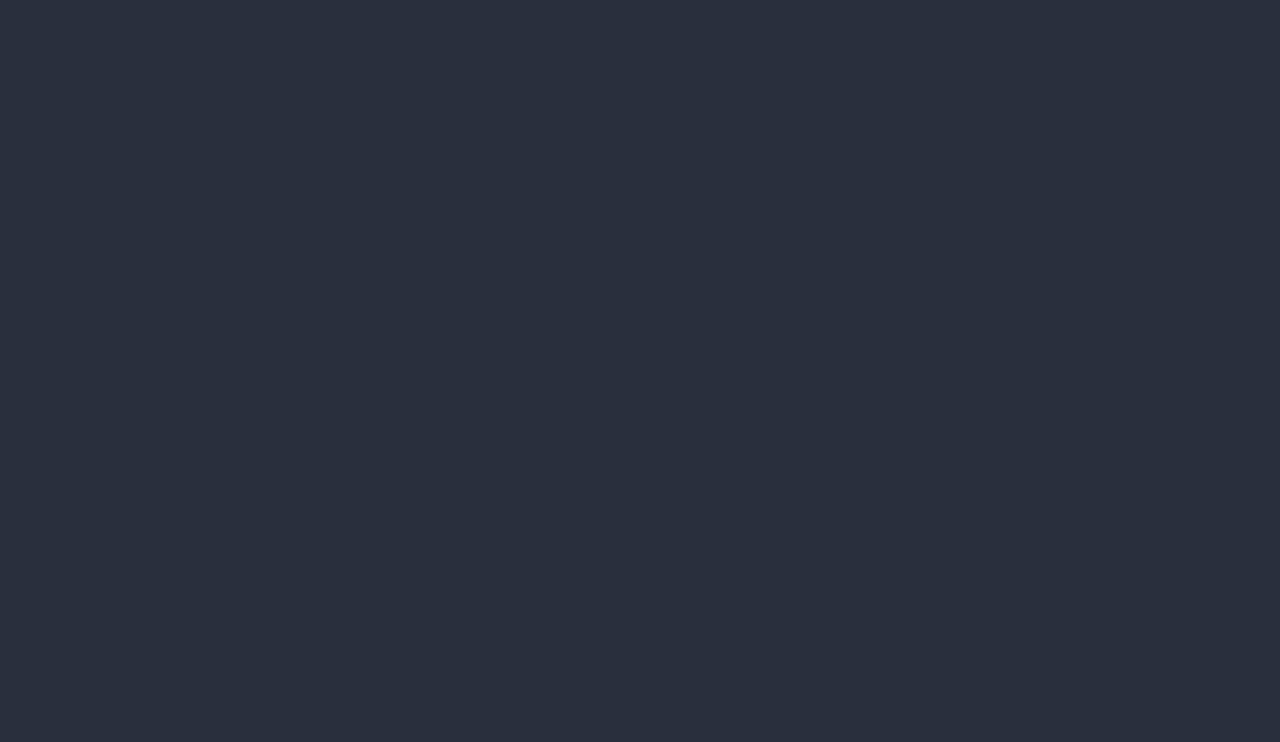
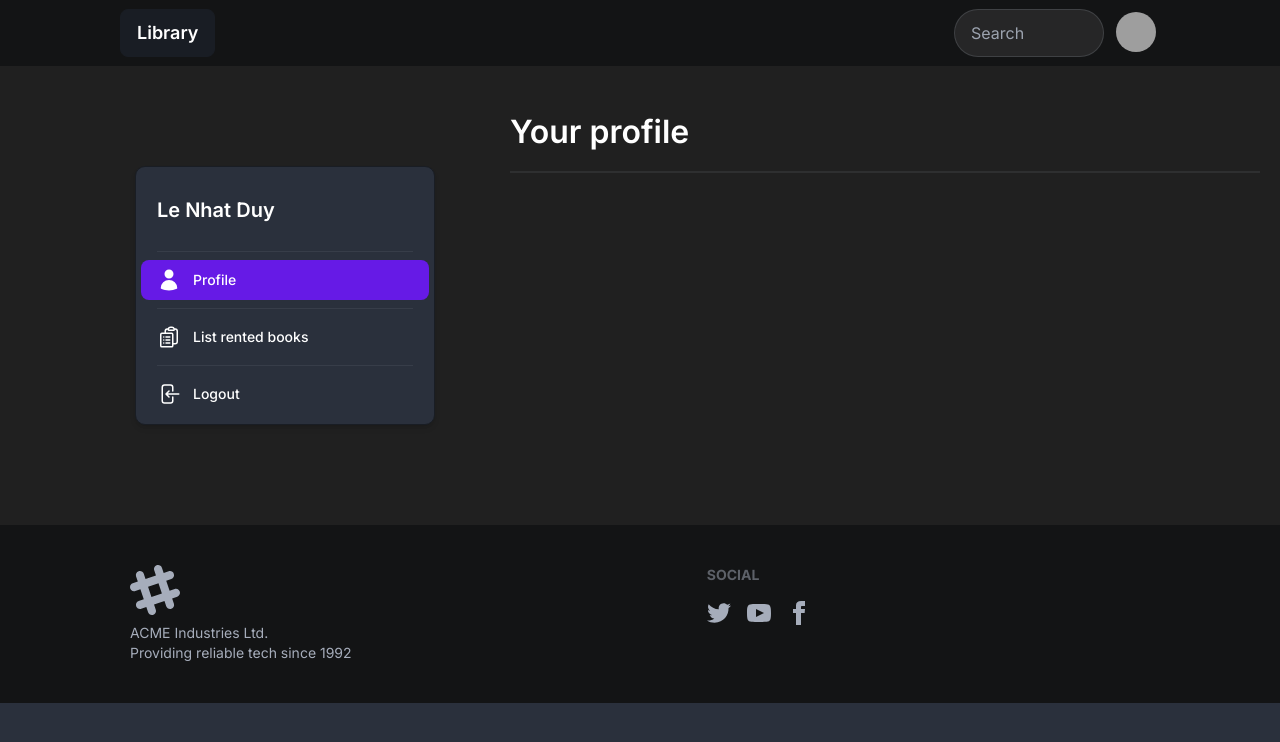
Before and after one commit to rayleigh420/TKPM, a React (Vite) app in the folder Client/: page /user in a window 1280 px wide. Before the commit this address had no page. Shown: the top 742 px of the page. Built offline with nearby package versions, Linux system fonts and the light colour scheme; grey boxes are pictures that could not be loaded.

Commit message:
Rotuer for user profile

```diff
--- a/Client/src/App.jsx
+++ b/Client/src/App.jsx
@@ -3,7 +3,9 @@ import { Route, Routes } from 'react-router-dom'
 import Layout from './pages/Layout'
 import Home from './pages/home'
 import Book from './pages/Book'
-import Profile from './pages/Profile'
+import ListRentedBook from './pages/ListRentedBook'
+import UserLayout from './pages/UserLayout'
+import ProfileForm from './components/ProfileForm'
 
 function App() {
 
@@ -13,7 +15,10 @@ function App() {
         <Route path="/" element={<Layout />} >
           <Route path='home' element={<Home />} />
           <Route path='book' element={<Book />} />
-          <Route path='profile' element={<Profile />} />
+          <Route path='user' element={<UserLayout />} >
+            <Route path='profile' element={<ProfileForm />} />
+            <Route path='listrented' element={< ListRentedBook />} />
+          </Route>
         </Route>
       </Routes>
     </>
--- /dev/null
+++ b/Client/src/components/ListRentedBook.jsx
@@ -0,0 +1,9 @@
+const ListRentedBook = () => {
+    return (
+        <>
+            List rented book
+        </>
+    )
+}
+
+export default ListRentedBook
--- a/Client/src/pages/Profile.jsx
+++ b/Client/src/pages/UserLayout.jsx
@@ -1,6 +1,7 @@
+import { Link, Outlet } from "react-router-dom"
 import ProfileForm from "../components/ProfileForm"
 
-const Profile = () => {
+const UserLayout = () => {
 
     return (
         <>
@@ -12,22 +13,22 @@ const Profile = () => {
                         </a></li>
                         <li></li>
                         <li>
-                            <a className="active">
+                            <Link to='profile' className="active">
                                 <svg xmlns="http://www.w3.org/2000/svg" viewBox="0 0 24 24" fill="currentColor" className="w-6 h-6">
                                     <path fillRule="evenodd" d="M7.5 6a4.5 4.5 0 119 0 4.5 4.5 0 01-9 0zM3.751 20.105a8.25 8.25 0 0116.498 0 .75.75 0 01-.437.695A18.683 18.683 0 0112 22.5c-2.786 0-5.433-.608-7.812-1.7a.75.75 0 01-.437-.695z" clipRule="evenodd" />
                                 </svg>
                                 Profile
-                            </a>
+                            </Link>
                         </li>
                         <li></li>
                         <li>
-                            <a>
+                            <Link to='listrented' className="">
                                 <svg xmlns="http://www.w3.org/2000/svg" fill="none" viewBox="0 0 24 24" strokeWidth={1.5} stroke="currentColor" className="w-6 h-6">
                                     <path strokeLinecap="round" strokeLinejoin="round" d="M9 12h3.75M9 15h3.75M9 18h3.75m3 .75H18a2.25 2.25 0 002.25-2.25V6.108c0-1.135-.845-2.098-1.976-2.192a48.424 48.424 0 00-1.123-.08m-5.801 0c-.065.21-.1.433-.1.664 0 .414.336.75.75.75h4.5a.75.75 0 00.75-.75 2.25 2.25 0 00-.1-.664m-5.8 0A2.251 2.251 0 0113.5 2.25H15c1.012 0 1.867.668 2.15 1.586m-5.8 0c-.376.023-.75.05-1.124.08C9.095 4.01 8.25 4.973 8.25 6.108V8.25m0 0H4.875c-.621 0-1.125.504-1.125 1.125v11.25c0 .621.504 1.125 1.125 1.125h9.75c.621 0 1.125-.504 1.125-1.125V9.375c0-.621-.504-1.125-1.125-1.125H8.25zM6.75 12h.008v.008H6.75V12zm0 3h.008v.008H6.75V15zm0 3h.008v.008H6.75V18z" />
                                 </svg>
 
                                 List rented books
-                            </a>
+                            </Link>
                         </li>
                         <li></li>
                         <li>
@@ -43,11 +44,11 @@ const Profile = () => {
                 <div className="ml-[200px]">
                     <h1 className="mt-[50px] text-[32px] text-[#ffffff] leading-[32px] font-semibold">Your profile</h1>
                     <div className="divider bordered border-[#ffffff] w-[750px]"></div>
-                    <ProfileForm />
+                    <Outlet />
                 </div>
             </div>
         </>
     )
 }
 
-export default Profile
+export default UserLayout
```
